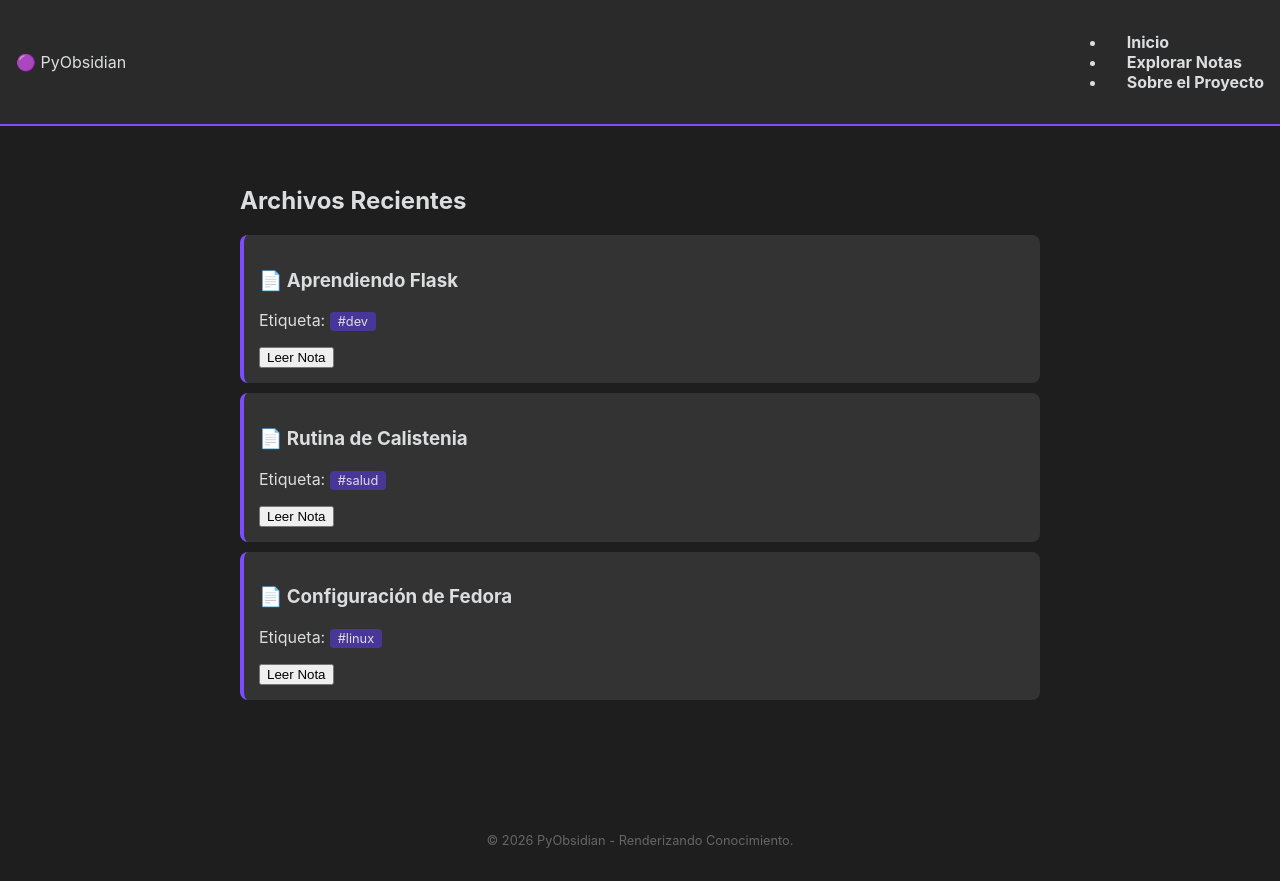
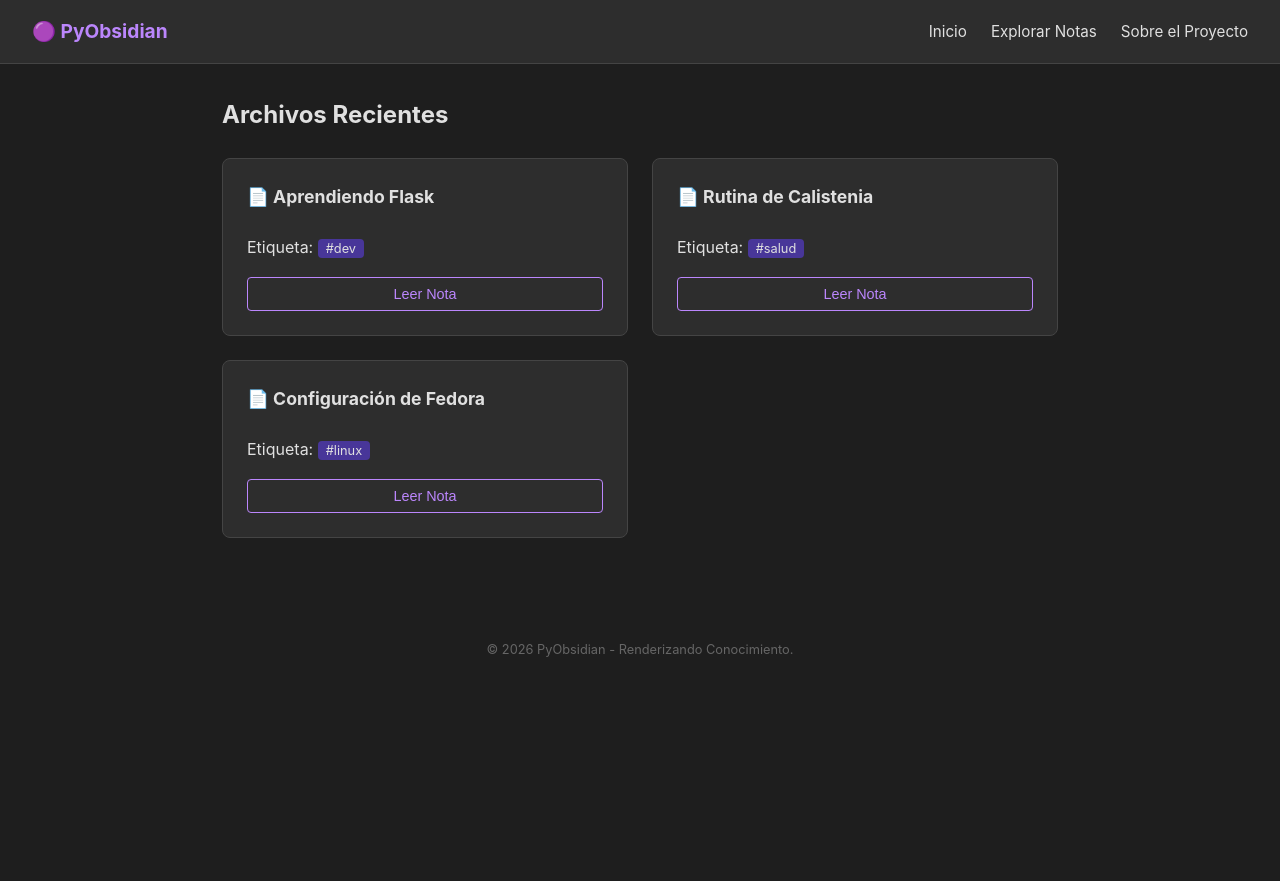
Before and after one commit to xDennis20/Pyobsidian, a Flask app: page /notas in a window 1280 px wide. After the commit the page ends 657 px from the top, so only its background shows below. Run offline with Flask 3, Linux system fonts and the light colour scheme.

Commit message:
Nuevo estilo de la pagina

```diff
--- a/static/styles.css
+++ b/static/styles.css
@@ -1,38 +1,145 @@
+:root {
+    --bg-color: #1e1e1e;
+    --card-bg: #2d2d2d;
+    --text-main: #e0e0e0;
+    --text-muted: #9e9e9e;
+    --accent-color: #bb86fc;
+    --border-color: #444444;
+}
+
+* {
+    margin: 0;
+    padding: 0;
+    box-sizing: border-box;
+}
+
 body {
-    font-family: 'Inter', sans-serif;
-    background-color: #1e1e1e;
-    color: #dcddde;
-    margin: 0;
+    font-family: -apple-system, BlinkMacSystemFont, "Segoe UI", Roboto, Helvetica, Arial, sans-serif;
+    background-color: var(--bg-color);
+    color: var(--text-main);
+    line-height: 1.6;
+}
+
+.container {
+    max-width: 900px;
+    margin: 0 auto;
+    padding: 2rem;
 }
 
 .navbar {
-    background-color: #2a2a2a;
-    padding: 1rem;
     display: flex;
     justify-content: space-between;
     align-items: center;
-    border-bottom: 2px solid #7c4dff;
+    padding: 1rem 2rem;
+    background-color: var(--card-bg);
+    border-bottom: 1px solid var(--border-color);
+}
+
+.logo {
+    font-size: 1.2rem;
+    font-weight: bold;
+    color: var(--accent-color);
+}
+
+.nav-links {
+    list-style: none;
+    display: flex;
+    gap: 1.5rem;
 }
 
 .nav-links a {
-    color: #dcddde;
+    color: var(--text-main);
     text-decoration: none;
-    margin-left: 20px;
-    font-weight: bold;
+    font-size: 0.95rem;
+    transition: color 0.2s;
 }
 
-.container {
-    padding: 40px;
-    max-width: 800px;
-    margin: 0 auto;
+.nav-links a:hover {
+    color: var(--accent-color);
+}
+
+/* --- TARJETAS DE NOTAS (Grid simple) --- */
+.notes-grid {
+    display: grid;
+    grid-template-columns: repeat(auto-fill, minmax(280px, 1fr));
+    gap: 1.5rem;
+    margin-top: 1.5rem;
 }
 
 .note-card {
-    background-color: #333;
-    padding: 15px;
-    margin-bottom: 10px;
+    background-color: var(--card-bg);
+    border: 1px solid var(--border-color);
     border-radius: 8px;
-    border-left: 4px solid #7c4dff;
+    padding: 1.5rem;
+    display: flex;
+    flex-direction: column;
+    gap: 1rem;
+    transition: transform 0.2s, border-color 0.2s;
+}
+
+.note-card:hover {
+    transform: translateY(-3px);
+    border-color: var(--accent-color);
+}
+
+.note-card h3 {
+    font-size: 1.1rem;
+    margin-bottom: 0.5rem;
+}
+
+button, .button {
+    display: inline-block;
+    background-color: transparent;
+    color: var(--accent-color);
+    border: 1px solid var(--accent-color);
+    padding: 0.5rem 1rem;
+    border-radius: 4px;
+    text-decoration: none;
+    font-size: 0.9rem;
+    cursor: pointer;
+    text-align: center;
+    transition: all 0.2s;
+}
+
+button:hover, .button:hover {
+    background-color: var(--accent-color);
+    color: var(--bg-color);
+}
+
+.back-button {
+    display: inline-block;
+    margin-bottom: 2rem;
+    color: var(--text-muted);
+    text-decoration: none;
+}
+
+.back-button:hover {
+    color: var(--accent-color);
+}
+
+.note-header {
+    border-bottom: 1px solid var(--border-color);
+    padding-bottom: 1rem;
+    margin-bottom: 2rem;
+}
+
+.note-meta {
+    color: var(--text-muted);
+    font-size: 0.85rem;
+}
+
+.note-content h1, .note-content h2, .note-content h3 {
+    margin-top: 1.5rem;
+    margin-bottom: 0.75rem;
+    color: var(--accent-color);
+}
+
+.note-content p {
+    margin-bottom: 1rem;
+}
+
+.note-content strong {
+    color: #fff;
 }
 
 .tag {
```
Also changed, not shown: templates/nota_individual.html (added, +10 -0 lines).
